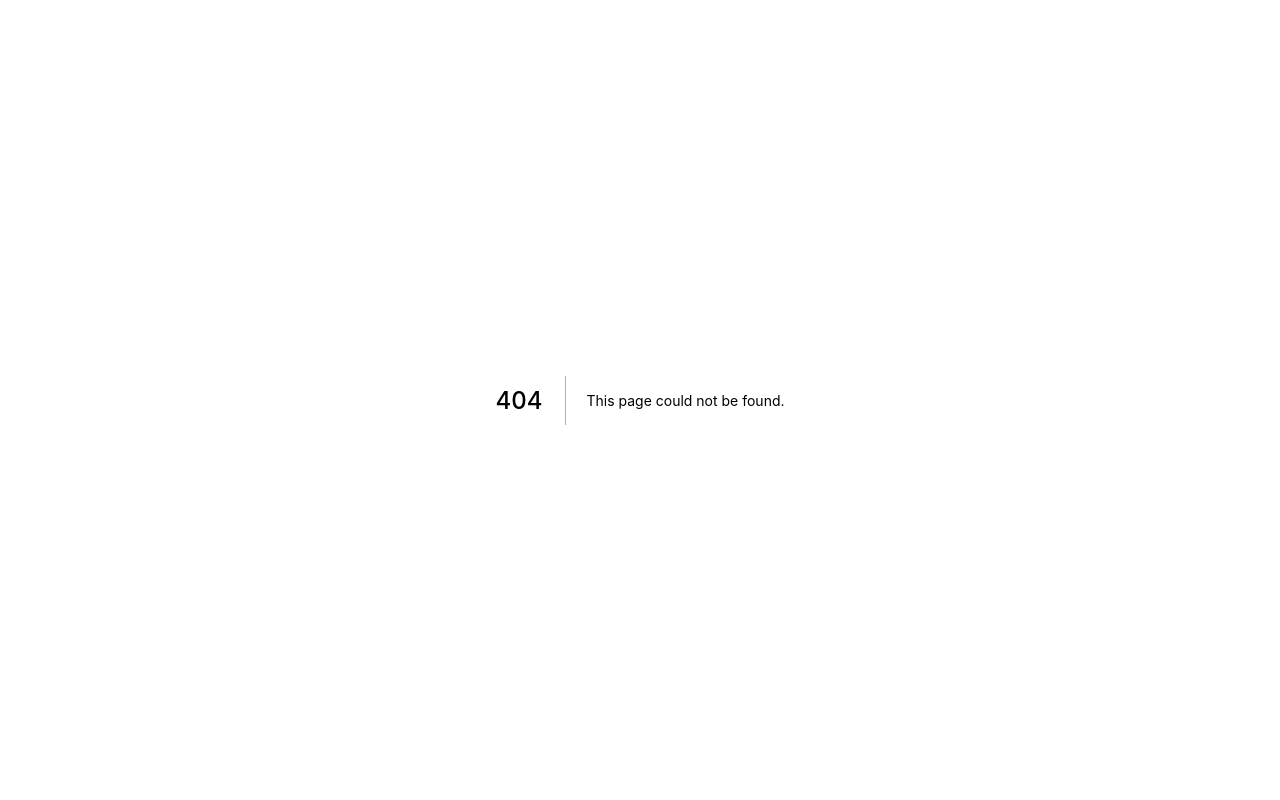
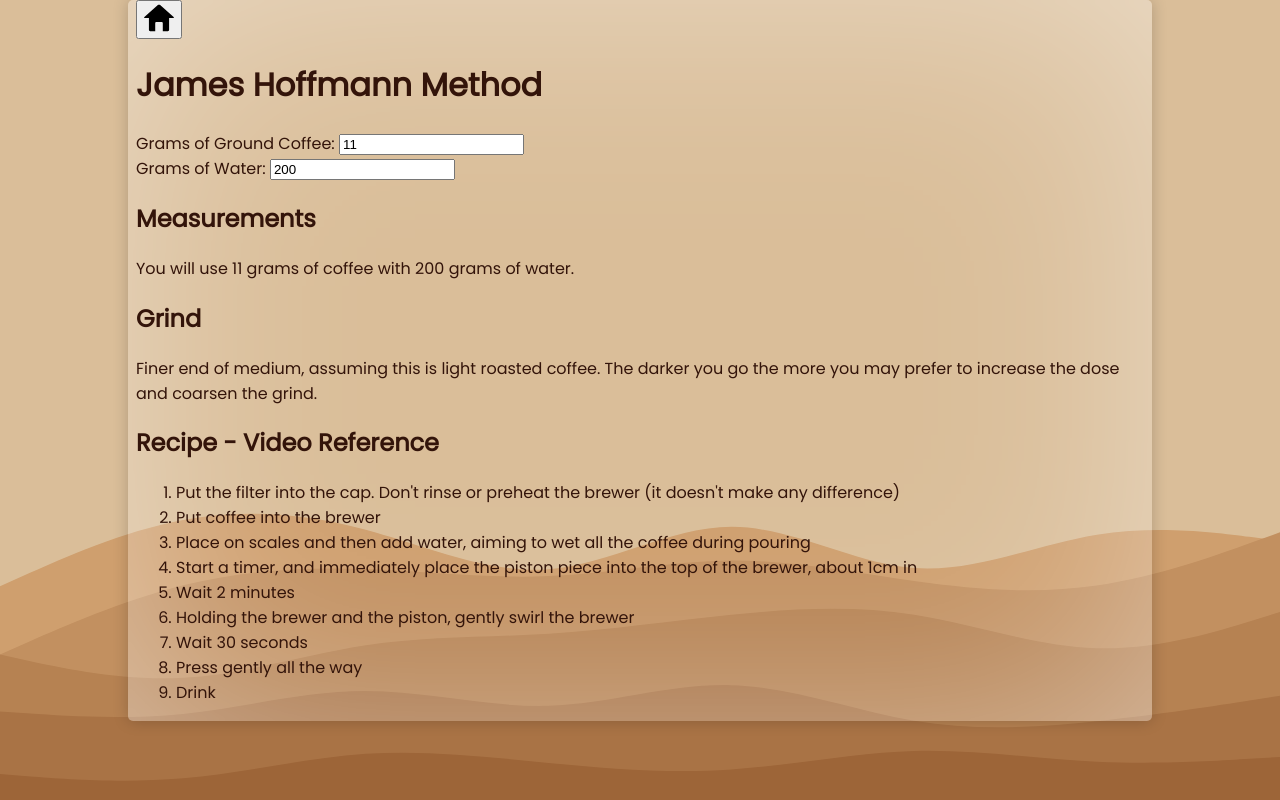
Before and after one commit to spacesnaill/weird_coffee_calculator, a Next.js app: page /aeropress/hoffmann-method in a window 1280 px wide. Before the commit this address had no page. Built offline with nearby package versions, Linux system fonts and the light colour scheme.

Commit message:
added aeropress hoffmann technique

```diff
--- /dev/null
+++ b/pages/aeropress/hoffmann-method.tsx
@@ -0,0 +1,106 @@
+import React, { useState } from "react";
+import styles from "../../styles/Home.module.css";
+import Head from "next/head";
+import Image from "next/image";
+import Link from "next/link";
+
+const FourAndSix = () => {
+  const ratio = 18.18;
+  const [gramsOfGroundCoffee, setGramsOfGroundCoffee] = useState(11);
+  const [gramsOfWater, setGramsOfWater] = useState(200);
+
+  function setGramsOfWaterValue(event: React.FormEvent<HTMLInputElement>) {
+    const { value } = event.currentTarget;
+    setGramsOfWater(Number(value));
+    setGramsOfGroundCoffee(Number((Number(value) / ratio).toFixed(2)));
+  }
+  function setGramsOfCoffeValue(event: React.FormEvent<HTMLInputElement>) {
+    const { value } = event.currentTarget;
+    setGramsOfGroundCoffee(Number(value));
+    setGramsOfWater(Math.ceil(Number(value) * ratio));
+  }
+
+  return (
+    <div className={styles.container}>
+      <Head>
+        <title>Weird Coffee Calculator</title>
+        <meta name="description" content="Generated by create next app" />
+        <link rel="icon" href="/favicon.ico" />
+      </Head>
+
+      <main>
+        <button>
+          <Link passHref href="/">
+            <Image
+              alt="home button"
+              src="/home-button.svg"
+              height="30"
+              width="30"
+            />
+          </Link>
+        </button>
+        <h1>James Hoffmann Method</h1>
+        <label htmlFor="ground coffee">Grams of Ground Coffee: </label>
+        <input
+          type="number"
+          min="0"
+          name="ground coffee"
+          step="1"
+          value={gramsOfGroundCoffee}
+          onChange={setGramsOfCoffeValue}
+        />
+        <br />
+        <label htmlFor="water">Grams of Water: </label>
+        <input
+          type="number"
+          min="0"
+          name="water"
+          step="1"
+          value={gramsOfWater}
+          onChange={setGramsOfWaterValue}
+        />
+        <br />
+        <h2>Measurements</h2>
+        <p>
+          You will use {gramsOfGroundCoffee} grams of coffee with {gramsOfWater}{" "}
+          grams of water.{" "}
+        </p>
+        <h2>Grind</h2>
+        <p>
+          {" "}
+          Finer end of medium, assuming this is light roasted coffee. The darker
+          you go the more you may prefer to increase the dose and coarsen the
+          grind.
+        </p>
+        <h2>
+          Recipe -{" "}
+          <Link href="https://www.youtube.com/watch?v=j6VlT_jUVPc">
+            Video Reference
+          </Link>
+        </h2>
+        <ol>
+          <li>
+            Put the filter into the cap. Don't rinse or preheat the brewer (it
+            doesn't make any difference)
+          </li>
+          <li>Put coffee into the brewer</li>
+          <li>
+            Place on scales and then add water, aiming to wet all the coffee
+            during pouring
+          </li>
+          <li>
+            Start a timer, and immediately place the piston piece into the top
+            of the brewer, about 1cm in
+          </li>
+          <li>Wait 2 minutes</li>
+          <li>Holding the brewer and the piston, gently swirl the brewer</li>
+          <li>Wait 30 seconds</li>
+          <li>Press gently all the way</li>
+          <li>Drink</li>
+        </ol>
+      </main>
+    </div>
+  );
+};
+
+export default FourAndSix;
--- a/styles/Home.module.css
+++ b/styles/Home.module.css
@@ -140,3 +140,7 @@
     flex-direction: column;
   }
 }
+
+.brewers {
+  list-style-type: none;
+}
```
Also changed, not shown: pages/index.tsx (+17 -81 lines), pages/v60/four-and-six.tsx (added, +109 -0 lines), next-env.d.ts, public/home-button.svg (added).
